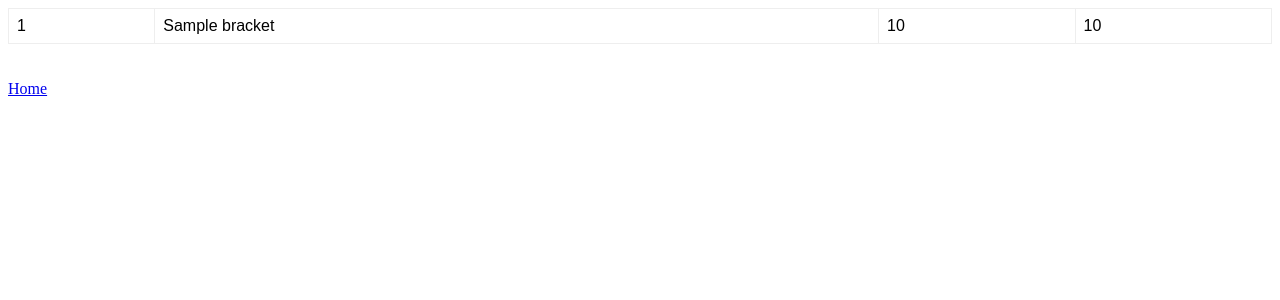
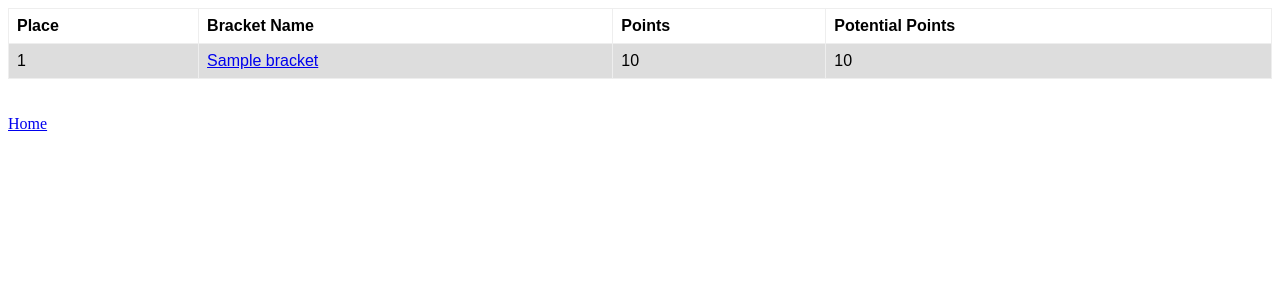
Before and after one commit to rsmith49/GoT_2019_Bracket, a Flask app: template templates/bracket_list.html in a window 1280 px wide. Shown: the top 300 px of the page. Run offline with Flask 2, Linux system fonts and the light colour scheme; the template is opened without the code that fills it: most values are stand-ins (such as "Sample title", 1, 10 or a date in 2020).

Commit message:
Added showing individual brackets

```diff
--- a/templates/bracket_list.html
+++ b/templates/bracket_list.html
@@ -22,10 +22,16 @@
 </head>
 <body>
     <table>
+        <TR>
+           <TH class="c1">Place</TH>
+           <TH class="c2">Bracket Name</TH>
+           <TH class="c3">Points</TH>
+           <TH class="c4"><SPAN>Potential Points</SPAN></TH>
+        </TR>
     {% for bracket in bracket_list %}
         <TR>
            <TD class="c1">{{bracket.rank}}</TD>
-           <TD class="c2">{{bracket.bracket_name}}</TD>
+           <TD class="c2"><a href="{{ url_for('show_bracket', bracket_name=bracket.bracket_name) }}">{{bracket.bracket_name}}</a></TD>
            <TD class="c3">{{bracket.points}}</TD>
            <TD class="c4"><SPAN>{{bracket.potential_points}}</SPAN></TD>
         </TR>
--- a/wsgi.py
+++ b/wsgi.py
@@ -1,6 +1,6 @@
 from flask import Flask, render_template, request
 
-from src.bracket import find_all_brackets, Bracket
+from src.bracket import find_all_brackets, Bracket, DEFAULT_BRACKET_PATH
 from src.char_pred import PRED_TYPES
 from src.show_state import get_curr_show_state
 from src.utils import CHAR_TIERS, TIERS, CHAR_NAMES
@@ -17,20 +17,16 @@ def home():
 
 @application.route('/results/')
 def list_bracket_results():
-    bracket_results = [
-        {
-            'rank': 'Place',
-            'bracket_name': 'Bracket Name',
-            'points': 'Points',
-            'potential_points': 'Potential Points'
-        }
-    ]
+    bracket_results = []
 
     brackets = find_all_brackets()
     state = get_curr_show_state()
 
     rank = 1
-    for bracket in sorted(brackets, key=lambda bracket: -bracket.points(state)):
+    for bracket in sorted(brackets, key=lambda bracket: (
+            -bracket.points(state),
+            -bracket.potential_points(state)
+    )):
         bracket_results.append({
             'rank': rank,
             'bracket_name': bracket.name,
@@ -80,5 +76,43 @@ def create_bracket():
         message=message
     )
 
+
+@application.route('/brackets/<bracket_name>')
+def show_bracket(bracket_name):
+    bracket = Bracket(
+        filename=DEFAULT_BRACKET_PATH + bracket_name.replace(' ', '_') + '_bracket.json'
+    )
+    show_state = get_curr_show_state()
+
+    char_preds = sorted(
+        [
+            {
+                'char_name': char_name,
+                'char_tier': bracket.char_preds[char_name].char_tier,
+                'pred_type': bracket.char_preds[char_name].pred_type,
+                'pred_week': bracket.char_preds[char_name].pred_val,
+                'points': bracket.char_preds[char_name].points(
+                    show_state.state[char_name]
+                ),
+                'potential_points': bracket.char_preds[char_name].potential_points(
+                    show_state.state[char_name]
+                )
+            }
+            for char_name in bracket.char_preds
+        ],
+        key=lambda x: (x['char_tier'], x['char_name'])
+    )
+
+    return render_template(
+        'bracket_show.html',
+        bracket_name=bracket.name,
+        char_preds=char_preds
+    )
+
+
+@application.route('/update_show_state', methods=['POST'])
+def update_show_state():
+    pass
+
 if __name__ == '__main__':
     application.run(host='0.0.0.0', port='8080')
```
Also changed, not shown: templates/bracket_show.html (added, +55 -0 lines).
